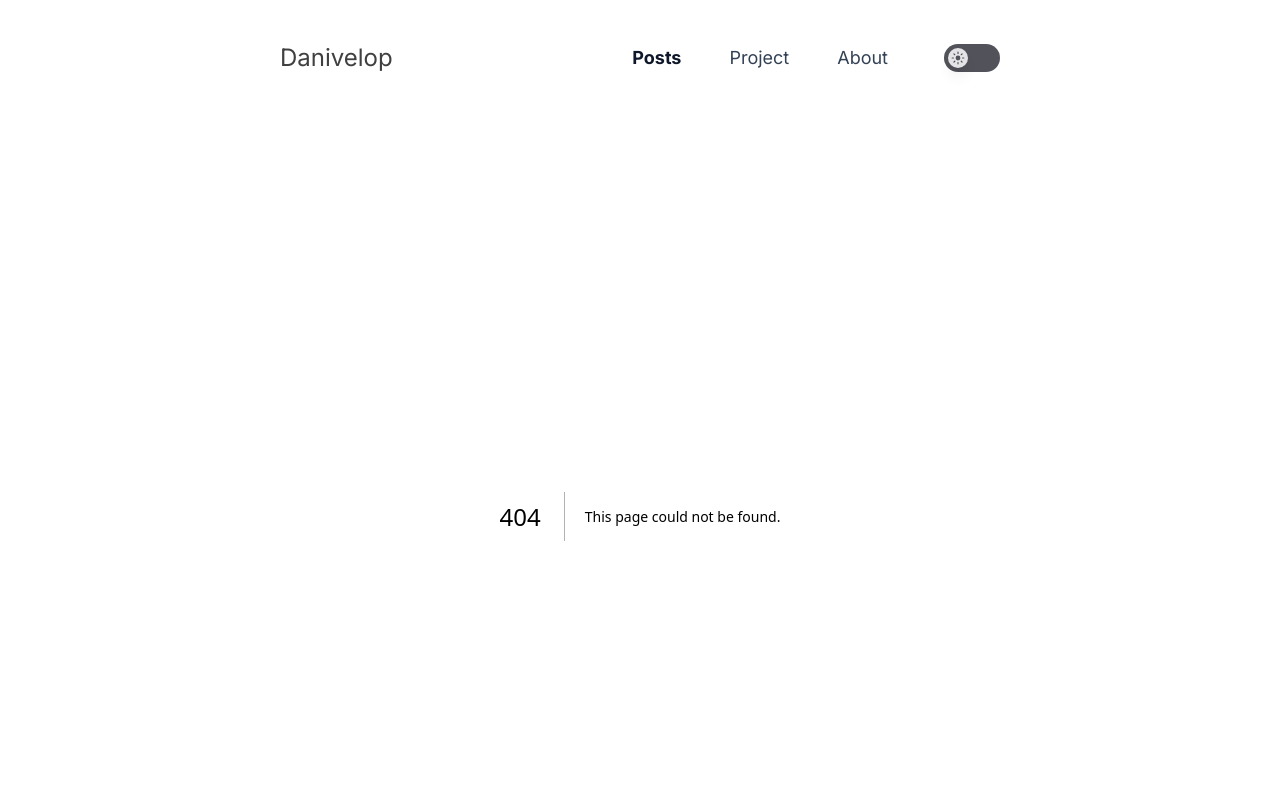
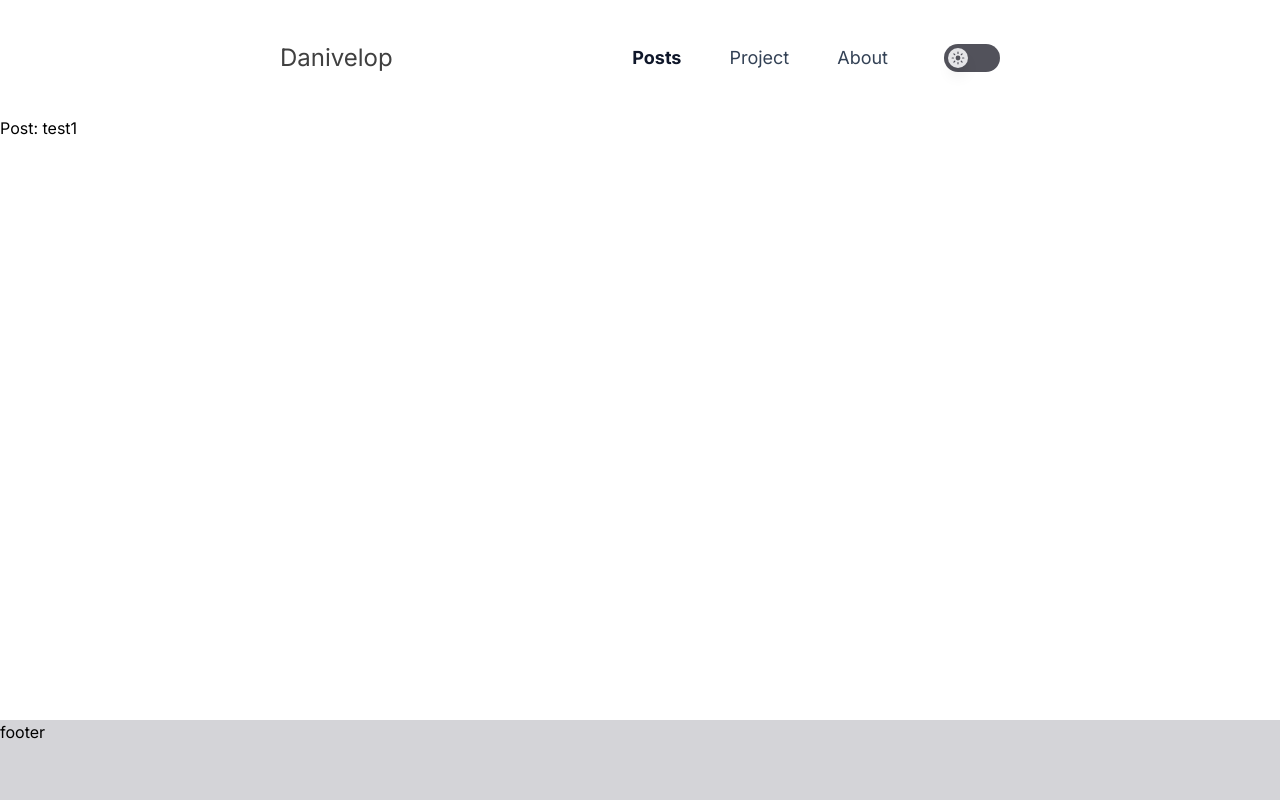
Before and after one commit to danivelop/leaving-mark, a Next.js app: page /posts/test1 in a window 1280 px wide. Before the commit this address had no page. Shown: the top 800 px of the page. Built offline with nearby package versions, Linux system fonts and the light colour scheme.

Commit message:
feat: post item 클릭시 post페이지 이동 인터페이스 구현

```diff
--- a/src/app/layout.tsx
+++ b/src/app/layout.tsx
@@ -20,9 +20,11 @@ export default function RootLayout({
 }>) {
   return (
     <html lang="en">
-      <body className={`${inter.className} layout-background-color`}>
+      <body
+        className={`${inter.className} layout-background-color min-h-dvh flex flex-col`}
+      >
         <Header />
-        {children}
+        <main className="flex-grow">{children}</main>
         <Footer />
       </body>
     </html>
--- /dev/null
+++ b/src/app/posts/[slug]/page.tsx
@@ -0,0 +1,11 @@
+interface PostPageProps {
+  params: {
+    slug: string;
+  };
+}
+
+function PostPage({ params }: PostPageProps) {
+  return <div>Post: {params.slug}</div>;
+}
+
+export default PostPage;
--- a/src/app/posts/page.tsx
+++ b/src/app/posts/page.tsx
@@ -2,9 +2,9 @@ import { PostList } from '@/features/post-list';
 
 function PostsPage() {
   return (
-    <main className="layout-width">
+    <div className="layout-width">
       <PostList />
-    </main>
+    </div>
   );
 }
 
--- a/src/entities/post/ui/MDXThumbParser.tsx
+++ b/src/entities/post/ui/MDXThumbParser.tsx
@@ -86,10 +86,7 @@ function Li({ children }) {
 }
 
 function Anchor({ children }) {
-  return (
-    // eslint-disable-next-line jsx-a11y/anchor-is-valid
-    <a>{children}</a>
-  );
+  return <span>{children}</span>;
 }
 
 function Image() {
--- a/src/entities/post/ui/PostItem.tsx
+++ b/src/entities/post/ui/PostItem.tsx
@@ -1,4 +1,5 @@
 import Image from 'next/image';
+import Link from 'next/link';
 
 import { formatDate } from '@/shared/lib';
 
@@ -14,7 +15,11 @@ function PostItem({ post }: PostItemProps) {
   const imageSrc = post.metadata.image ?? '/post-image/default.png';
 
   return (
-    <li className="flex flex-col xs:flex-row gap-4 xs:gap-10">
+    <li>
+      <Link
+        href={`/posts/${post.slug}`}
+        className="flex flex-col xs:flex-row gap-4 xs:gap-10"
+      >
         <Image
           className="w-full min-w-full xs:w-52 xs:min-w-52 md:w-60 md:min-w-60 aspect-[3/2] object-cover object-center"
           src={imageSrc}
@@ -37,6 +42,7 @@ function PostItem({ post }: PostItemProps) {
             {formatDate(new Date(post.metadata.publishedAt))}
           </time>
         </div>
+      </Link>
     </li>
   );
 }
```
Lines whose indentation alone changed are shown as unchanged.
